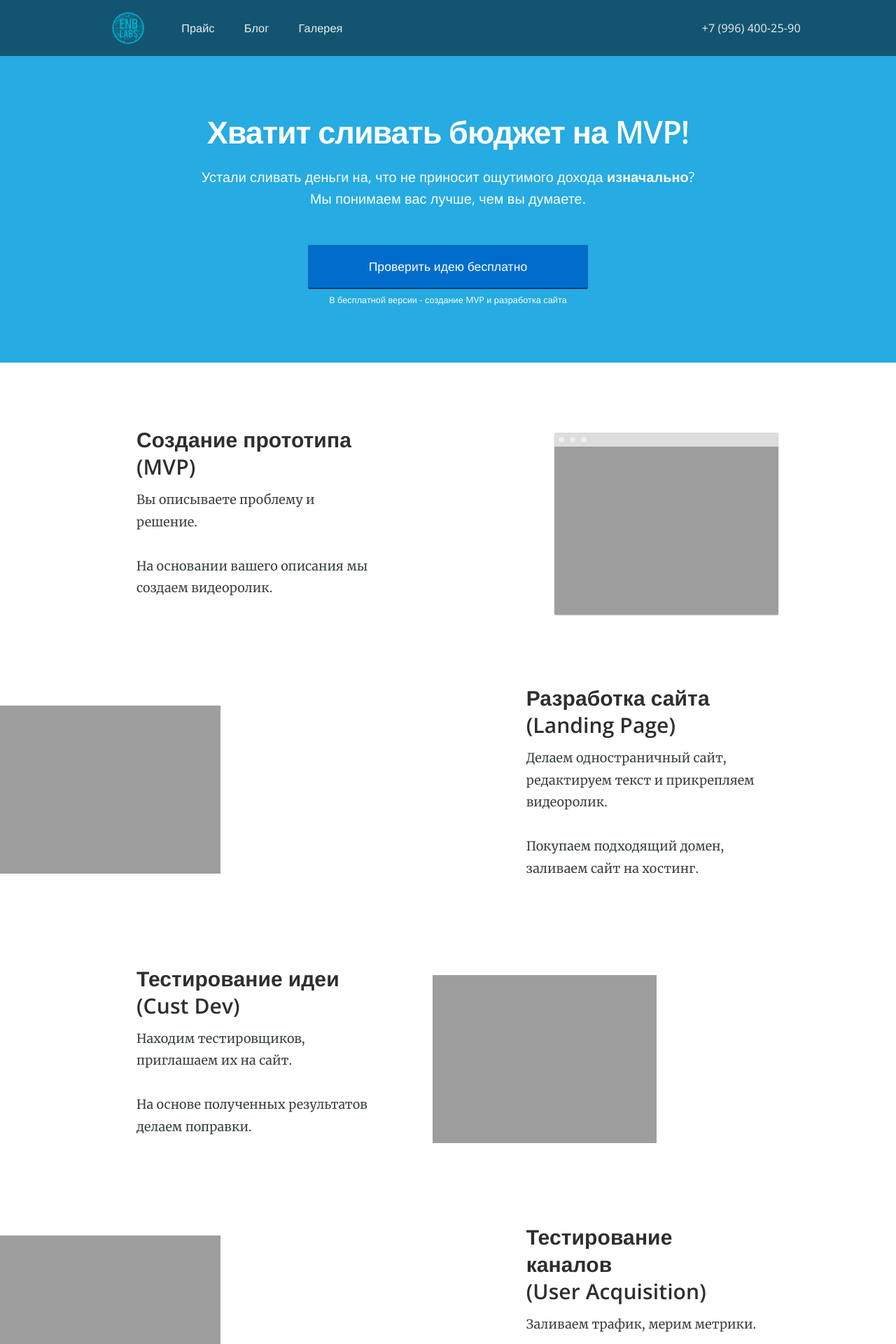
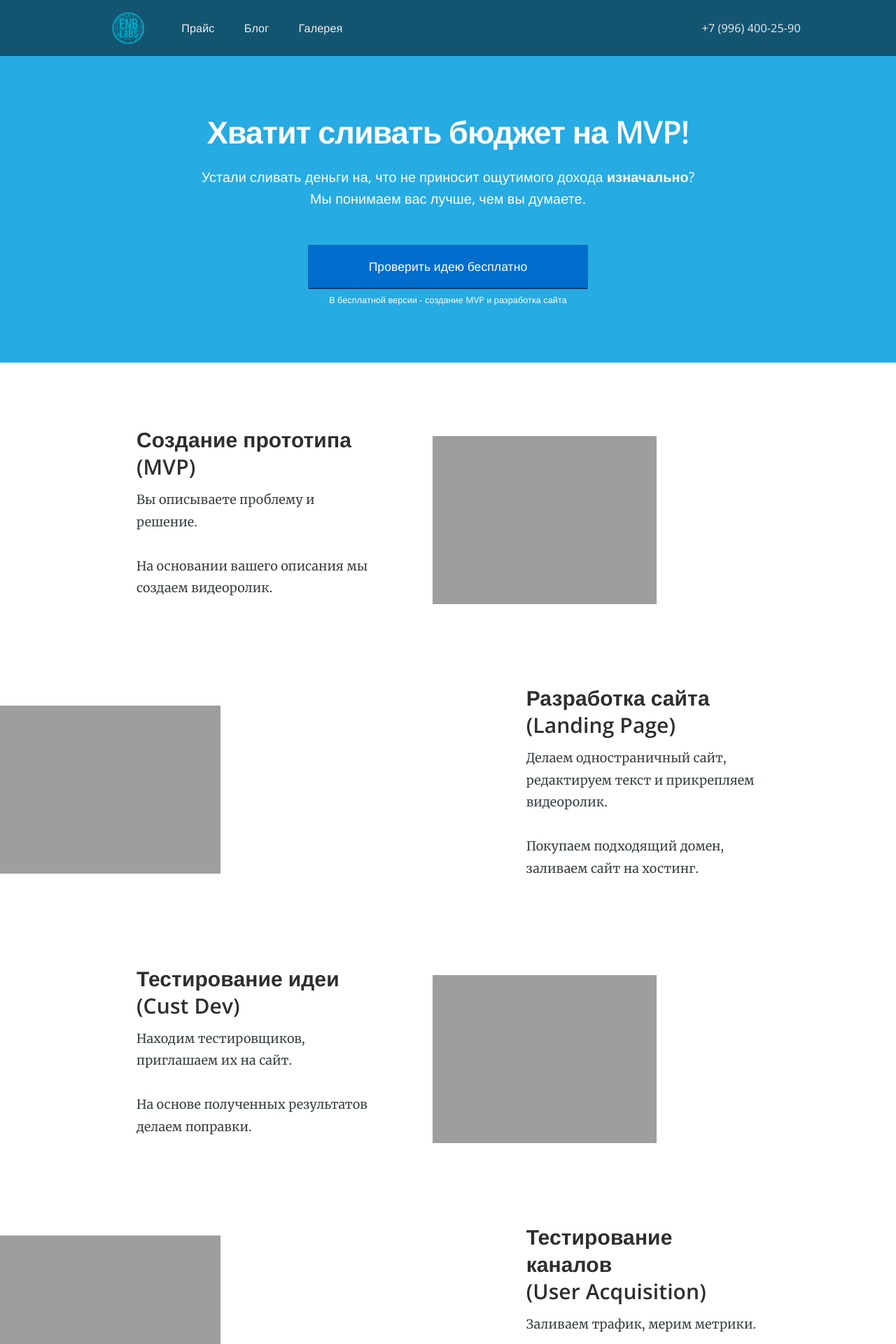
Before and after one commit to RakhimyanTim/enblabs.github.io, a Jekyll site: the page built from pages/index.html, in a window 1280 px wide. Shown: the top 1920 px of the page at 70% size. Built offline with Jekyll 4.4.1, drawn with Linux system fonts in a browser that asks for light colours; nearby versions of some CDN libraries.

Commit message:
Update index.html

```diff
--- a/pages/index.html
+++ b/pages/index.html
@@ -29,7 +29,7 @@
 		</div>
 		<div class="new-image">
 			<div>
-				<img class="screenshot" src="/img/home/hydra.jpg" srcset="/img/home/hydra.jpg 800w, /img/home/hydra@2x.jpg 1600w" alt="Создание прототипа">
+				<img src="/img/home/mvp.jpg" srcset="/img/home/mvp.jpg 800w, /img/home/mvp@2x.jpg 1600w" alt="Создание прототипа">
 			</div>
 		</div>
 	</div>
```
